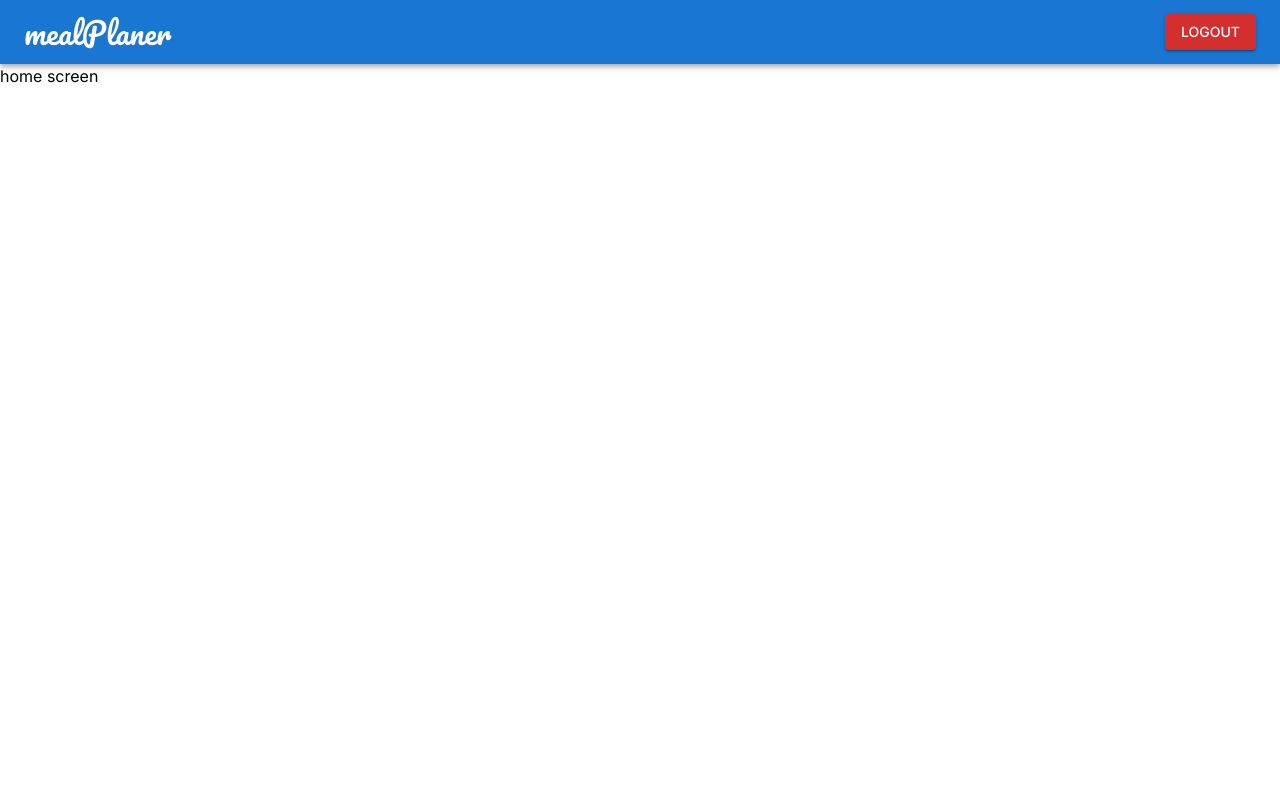
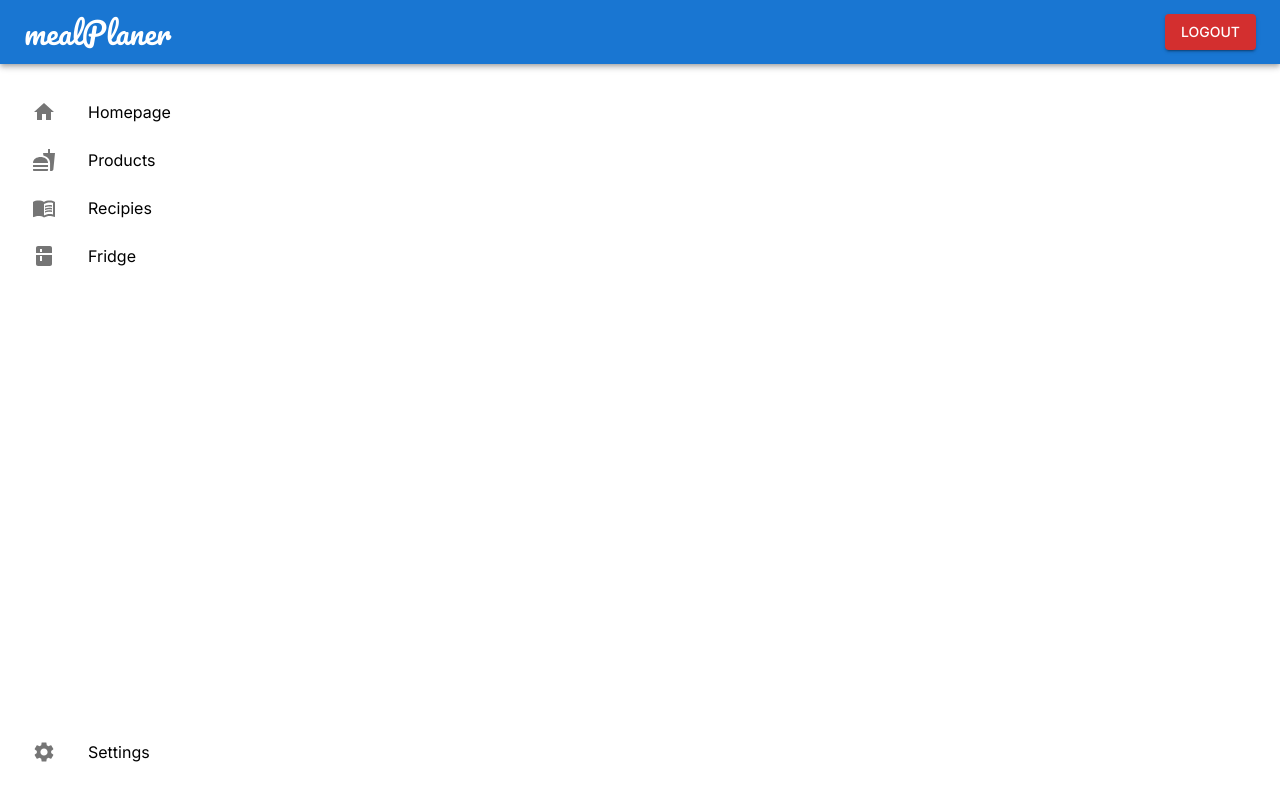
Before and after one commit to DanielBackEnd/mp-meal-planner, a React (Create React App) app in the folder frontend/: page /home in a window 1280 px wide. Built offline with nearby package versions, Linux system fonts and the light colour scheme; sample sign-in values are in the browser's storage.

Commit message:
created sidebar UI

```diff
--- a/frontend/package.json
+++ b/frontend/package.json
@@ -5,6 +5,7 @@
   "dependencies": {
     "@emotion/react": "^11.13.3",
     "@emotion/styled": "^11.13.0",
+    "@mui/icons-material": "^6.1.5",
     "@mui/material": "^6.1.5",
     "@reduxjs/toolkit": "^2.3.0",
     "@testing-library/jest-dom": "^5.17.0",
--- /dev/null
+++ b/frontend/src/components/SideBar.jsx
@@ -0,0 +1,77 @@
+import {
+  List,
+  ListItem,
+  ListItemButton,
+  ListItemIcon,
+  ListItemText,
+  Box,
+} from '@mui/material';
+import {
+  Settings,
+  Home,
+  Fastfood,
+  MenuBook,
+  Kitchen,
+} from '@mui/icons-material';
+import { Link } from 'react-router-dom';
+
+const SideBar = () => {
+  return (
+    <>
+      <Box
+        height='calc(100vh - 96px)'
+        flex={1}
+        p={2}
+        display='flex'
+        flexDirection='column'
+        justifyContent='space-between'
+      >
+        <List>
+          <ListItem disablePadding>
+            <ListItemButton component={Link} to='/home'>
+              <ListItemIcon>
+                <Home />
+              </ListItemIcon>
+              <ListItemText primary='Homepage' />
+            </ListItemButton>
+          </ListItem>
+          <ListItem disablePadding>
+            <ListItemButton component={Link} to='/products'>
+              <ListItemIcon>
+                <Fastfood />
+              </ListItemIcon>
+              <ListItemText primary='Products' />
+            </ListItemButton>
+          </ListItem>
+          <ListItem disablePadding>
+            <ListItemButton component={Link} to='/recipies'>
+              <ListItemIcon>
+                <MenuBook />
+              </ListItemIcon>
+              <ListItemText primary='Recipies' />
+            </ListItemButton>
+          </ListItem>
+          <ListItem disablePadding>
+            <ListItemButton component={Link} to='/fridge'>
+              <ListItemIcon>
+                <Kitchen />
+              </ListItemIcon>
+              <ListItemText primary='Fridge' />
+            </ListItemButton>
+          </ListItem>
+        </List>
+        <List>
+          <ListItem disablePadding>
+            <ListItemButton component={Link} to='/settings'>
+              <ListItemIcon>
+                <Settings />
+              </ListItemIcon>
+              <ListItemText primary='Settings' />
+            </ListItemButton>
+          </ListItem>
+        </List>
+      </Box>
+    </>
+  );
+};
+export default SideBar;
--- a/frontend/src/screens/HomeScreen.jsx
+++ b/frontend/src/screens/HomeScreen.jsx
@@ -1,11 +1,14 @@
-import { Typography } from '@mui/material';
+import { Stack } from '@mui/material';
 import TopBar from '../components/TopBar';
+import SideBar from '../components/SideBar';
 
 const HomeScreen = () => {
   return (
     <>
       <TopBar />
-      <Typography> home screen</Typography>
+      <Stack direction='row' spacing={2}>
+        <SideBar />
+      </Stack>
     </>
   );
 };
```
Also changed, not shown: 1 other file (tests, documents, lock files or other folders).
